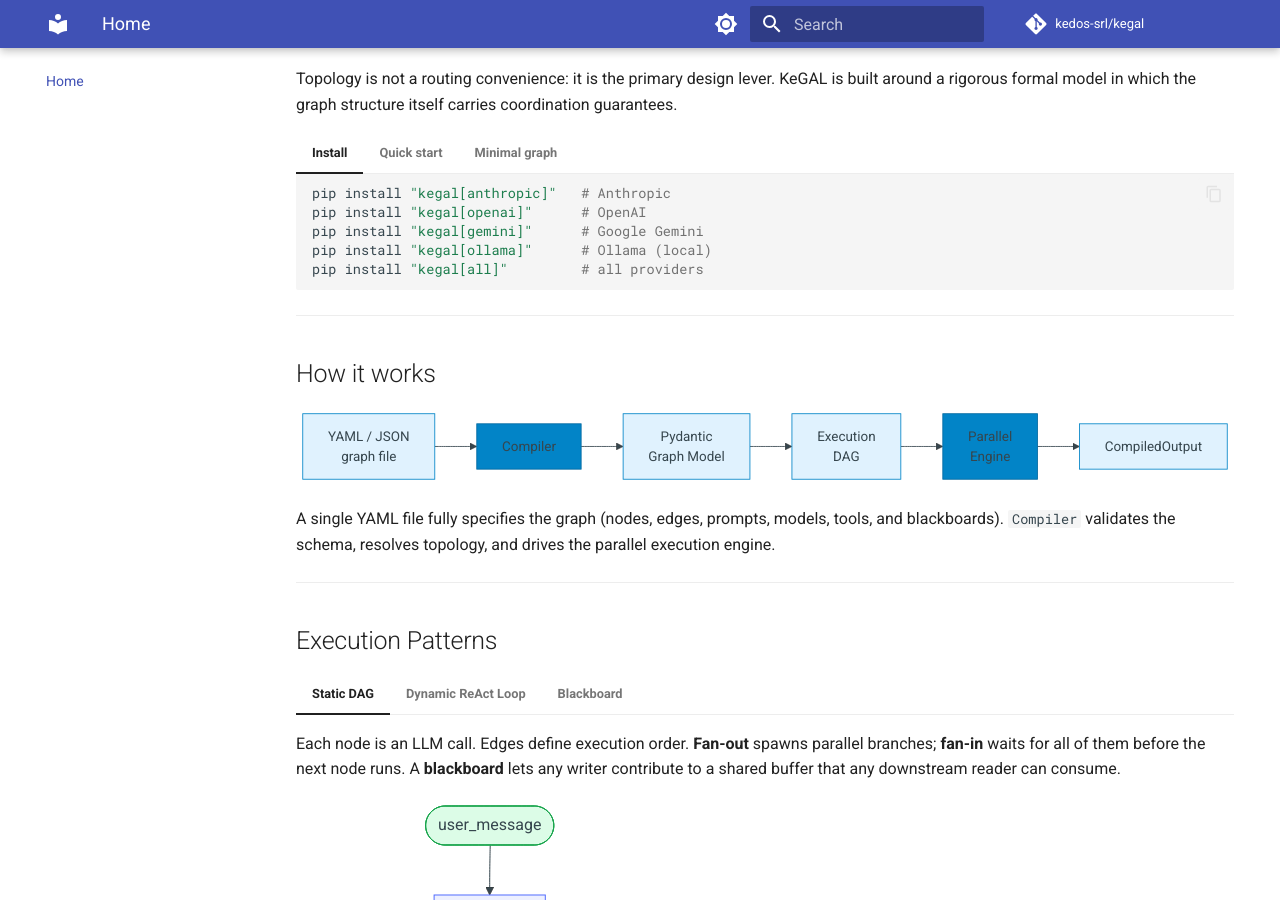
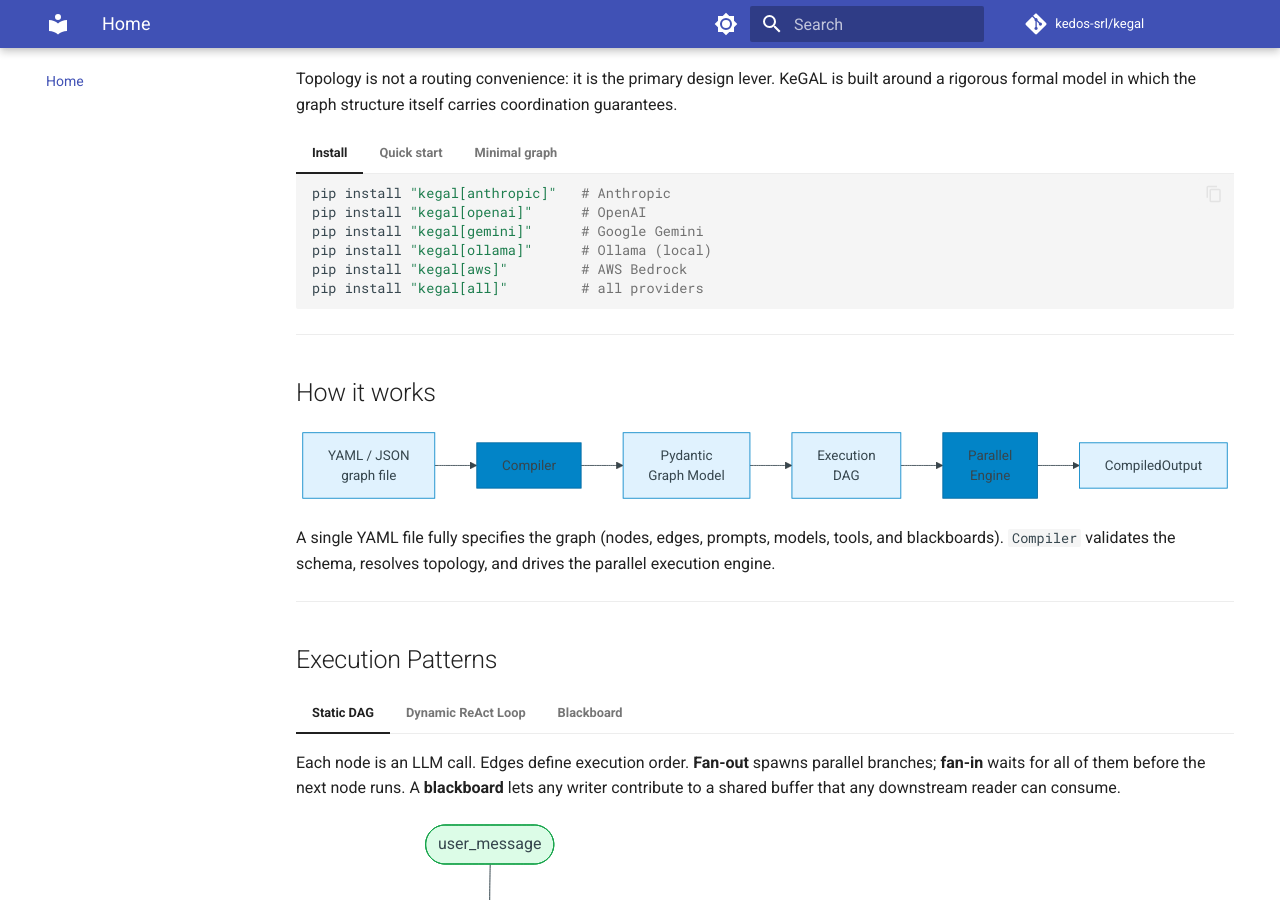
Before and after one commit to Kedos-srl/kegal, an MkDocs documentation site: the page built from docs/index.md, in a window 1280 px wide and 900 px high, scrolled down 347 px. Built offline with MkDocs 1.6.1 and Material for MkDocs 9.7.7, drawn with Linux system fonts in a browser that asks for light colours; comment, search, counter and statistics services are not loaded.

Commit message:
fix: add missing kegal[aws] to home page install tab

````diff
--- a/docs/index.md
+++ b/docs/index.md
@@ -18,6 +18,7 @@
     pip install "kegal[openai]"      # OpenAI
     pip install "kegal[gemini]"      # Google Gemini
     pip install "kegal[ollama]"      # Ollama (local)
+    pip install "kegal[aws]"         # AWS Bedrock
     pip install "kegal[all]"         # all providers
     ```
 
````
